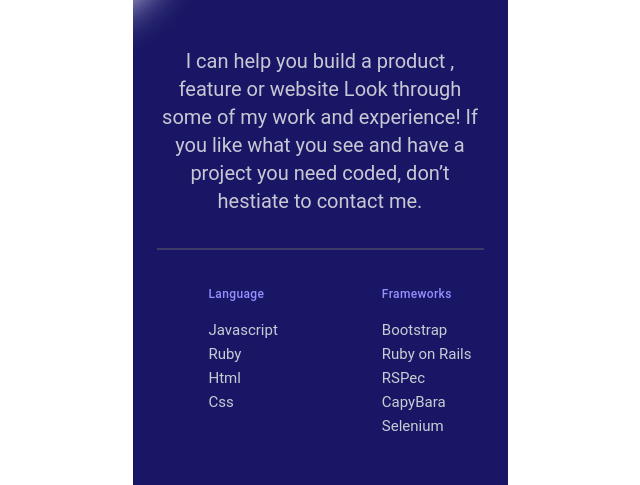
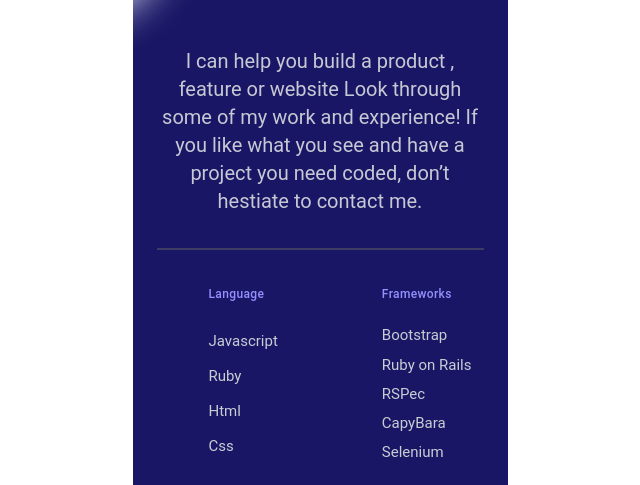
Before and after one commit to Obote/Portfolio-mobile-version, a website: page index.html in a window 1280 px wide. Shown: the part 315-800 px from the top of the page, without its empty margins (320-960 px from the left). Drawn offline with Linux system fonts and the light colour scheme.

Commit message:
Add diplay grid

```diff
--- a/style.css
+++ b/style.css
@@ -277,3 +277,9 @@ li {
   border-color: #acb7c3;
   color: #acb7c3;
 }
+
+ul {
+  display: grid;
+  grid-template-columns: 1fr;
+  list-style-type: none;
+}
```
